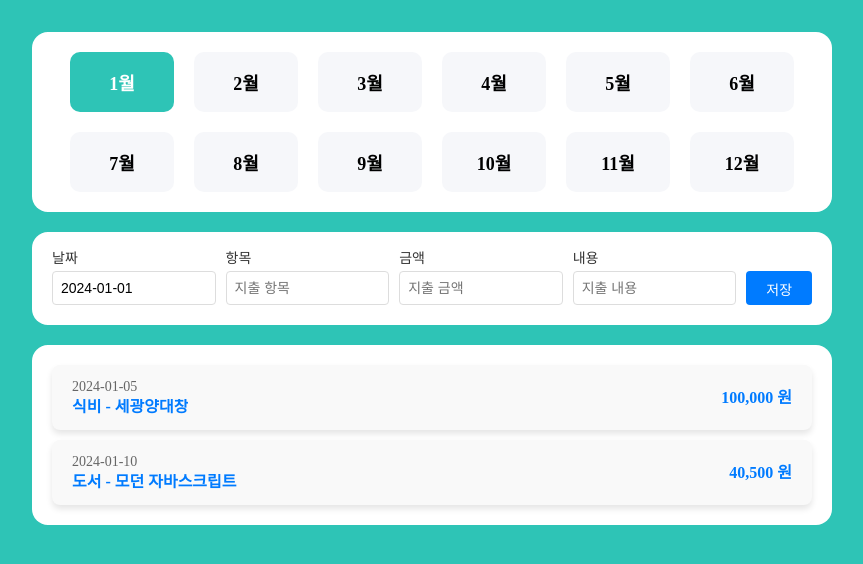
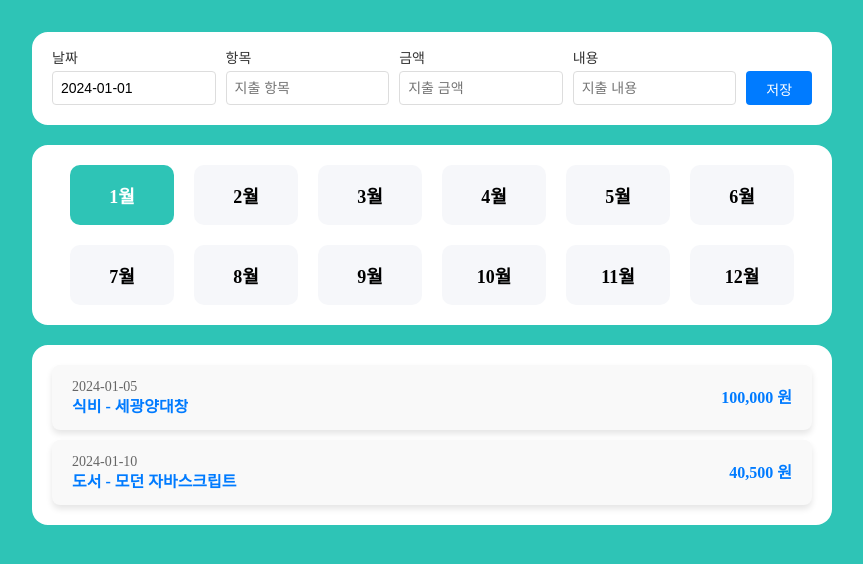
Before and after one commit to youngsupark1/My-Application, a React (Vite) app: page / in a window 1280 px wide. Shown: the top 564 px of the page, without its empty margins (208-1071 px from the left). Built offline with nearby package versions, Linux system fonts and the light colour scheme.

Commit message:
순서만 변경

```diff
--- a/src/pages/Home.jsx
+++ b/src/pages/Home.jsx
@@ -28,12 +28,12 @@ export default function Home({ expenses, setExpenses }) {
 
   return (
     <Container>
-      <MonthNavigation month={month} setMonth={setMonth} />
       <CreateExpense
         month={month}
         expenses={expenses}
         setExpenses={setExpenses}
       />
+      <MonthNavigation month={month} setMonth={setMonth} />
       <ExpenseList expenses={filteredExpenses} />
     </Container>
   );
```
